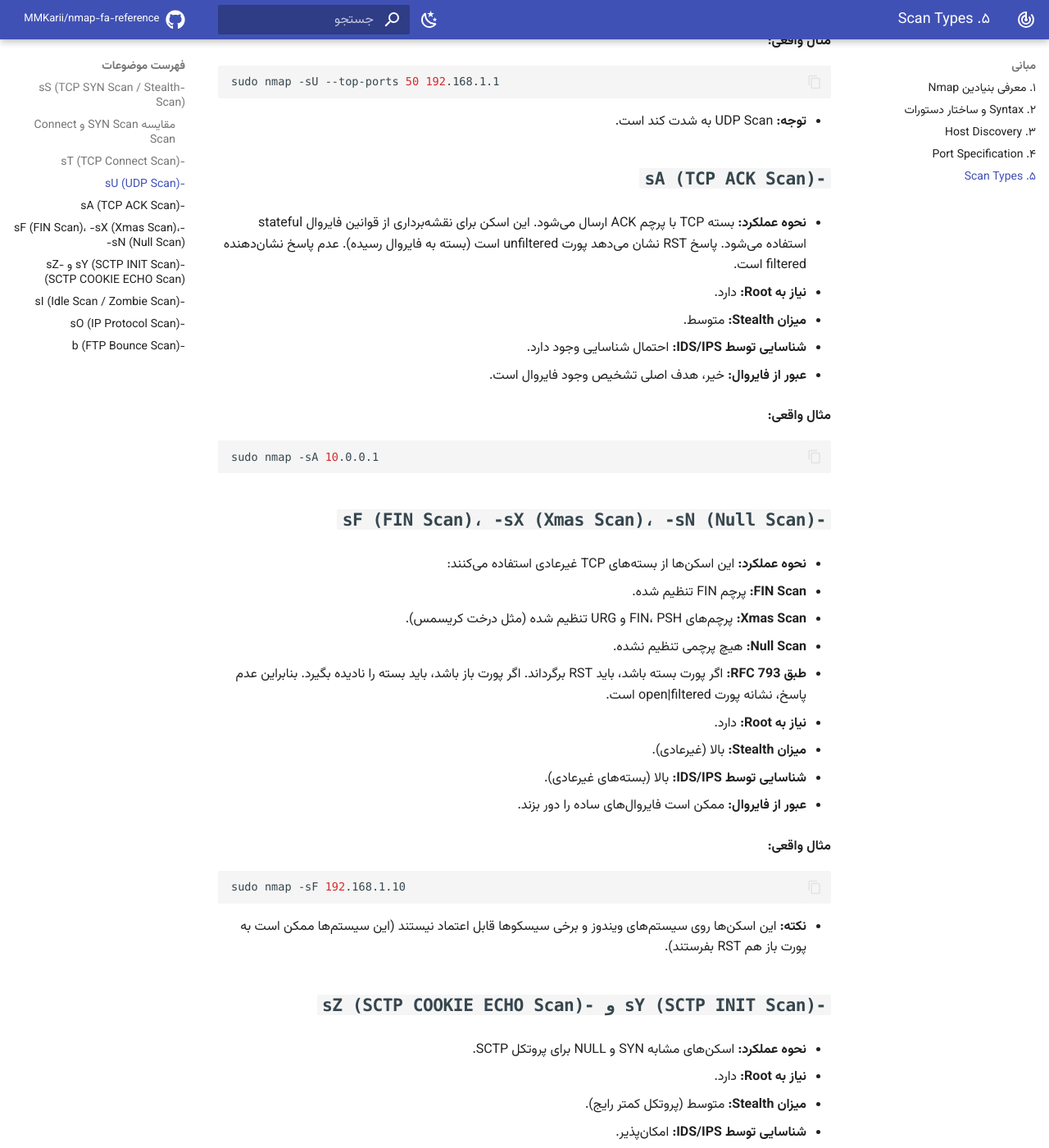
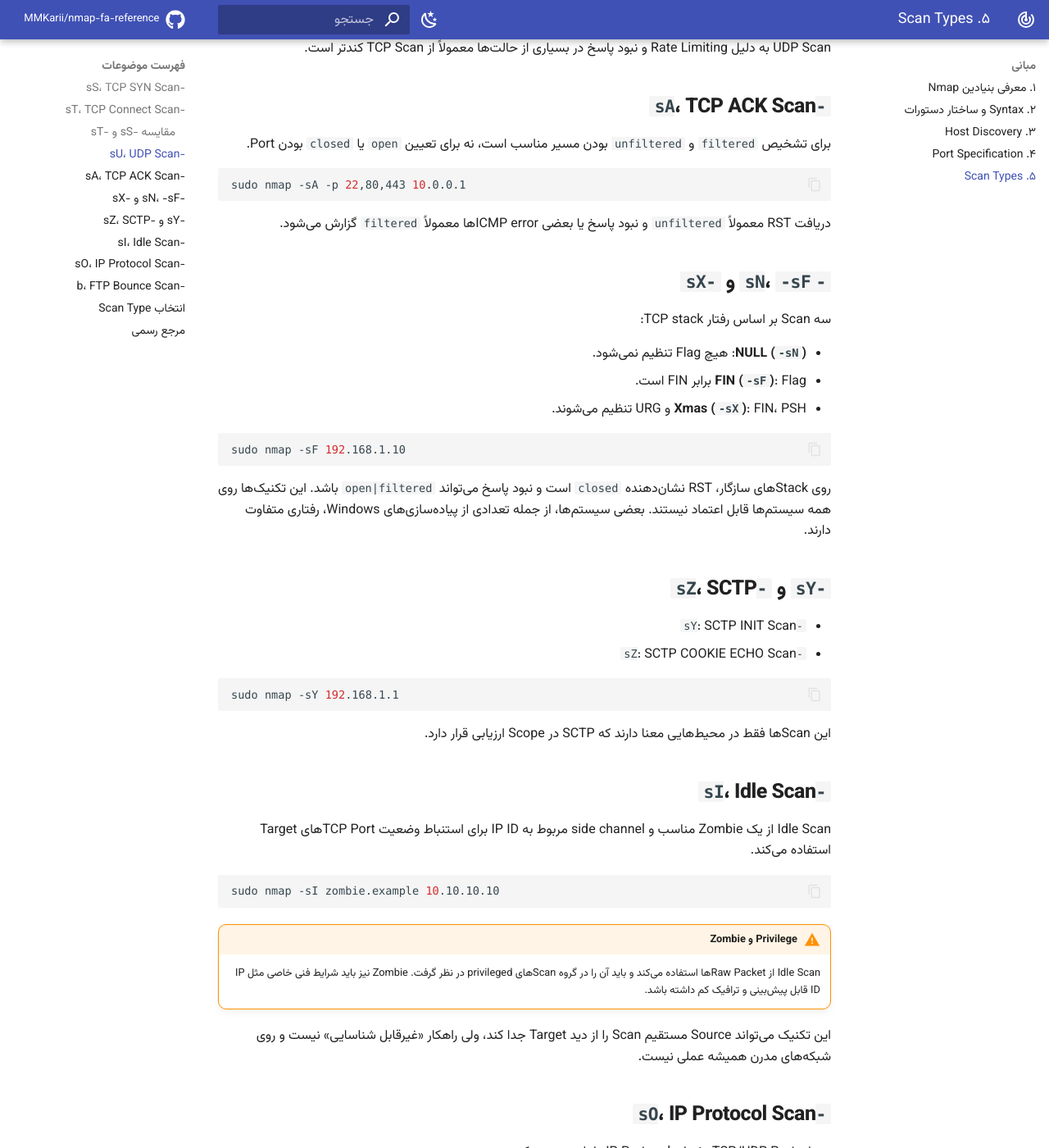
Before and after one commit to MMKarii/nmap-fa-reference, an MkDocs documentation site: the page built from docs/05-scan-types.md, in a window 1280 px wide and 1400 px high, scrolled down 1588 px. Shown: the whole window at 82% size. Built offline with MkDocs 1.6.1 and Material for MkDocs 9.7.7, drawn with Linux system fonts in a browser that asks for light colours; comment, search, counter and statistics services are not loaded; some of the changed text lies outside the part shown.

Commit message:
Review scan types and privilege requirements

````diff
--- a/docs/05-scan-types.md
+++ b/docs/05-scan-types.md
@@ -1,188 +1,136 @@
 # ۵. Scan Types، انواع اسکن
 
-## `-sS (TCP SYN Scan / Stealth Scan)`
+<div class="chapter-meta">
+<strong>هدف فصل:</strong> انتخاب Scan Type بر اساس Protocol، سطح دسترسی و نوع اطلاعات موردنیاز، نه بر اساس برچسب‌های مبهم مثل «نامرئی».
+</div>
 
-- **نحوه عملکرد:** بسته TCP با پرچم SYN ارسال می‌شود. پاسخ SYN/ACK نشان‌دهنده پورت باز است (Nmap سپس با ارسال RST ارتباط را می‌بندد). پاسخ RST نشان‌دهنده پورت بسته است. عدم پاسخ به معنای فیلتر شده است.
+بیشتر Scan Typeهای Nmap از Raw Packet استفاده می‌کنند و روی Unix به دسترسی privileged نیاز دارند. طبق Reference Guide، کاربران بدون این دسترسی معمولاً فقط TCP Connect Scan و FTP Bounce Scan را از میان Scan Typeهای این بخش اجرا می‌کنند.
 
-- **نیاز به Root:** دارد.
+## `-sS`، TCP SYN Scan
 
-- **میزان Stealth:** بالا. هیچ connection کامل TCP برقرار نمی‌شود.
+Nmap یک SYN ارسال می‌کند:
 
-- **شناسایی توسط IDS/IPS:** احتمال شناسایی وجود دارد، اما کمتر از Connect Scan.
-
-- **عبور از فایروال:** می‌تواند برخی از فایروال‌های ساده را دور بزند.
-
-**مثال واقعی:**
+- `SYN/ACK` معمولاً یعنی `open`.
+- `RST` معمولاً یعنی `closed`.
+- نبود پاسخ پس از Retryها یا بعضی ICMP unreachableها معمولاً به `filtered` منجر می‌شود.
 
 ```bash
 sudo nmap -sS 10.10.10.10
 ```
 
-### مقایسه SYN Scan و Connect Scan
+این Scan اتصال TCP کامل را برقرار نمی‌کند و به همین دلیل نسبت به Connect Scan Packet و Log کمتری تولید می‌کند، ولی IDS/IPSهای امروزی همچنان قادر به شناسایی آن هستند.
 
-| ویژگی | SYN Scan (`-sS`) | Connect Scan (`-sT`) |
-|---|---|---|
-| نیاز به Root | بله | خیر |
-| Connection کامل | خیر | بله |
-| سطح لاگ | کمتر | بیشتر، در هدف |
-| سرعت | سریع‌تر | کندتر |
+## `-sT`، TCP Connect Scan
 
-## `-sT (TCP Connect Scan)`
-
-- **نحوه عملکرد:** از سیستم‌کال connect() استفاده می‌کند تا یک connection کامل سه‌وجهه TCP برقرار کند. اگر موفق شود، پورت باز است.
-
-- **نیاز به Root:** ندارد.
-
-- **میزان Stealth:** پایین. connection کامل در لاگ سیستم هدف ثبت می‌شود.
-
-- **شناسایی توسط IDS/IPS:** به راحتی شناسایی می‌شود.
-
-- **عبور از فایروال:** سخت‌تر.
-
-**مثال واقعی:**
+از `connect()` سیستم عامل برای برقراری اتصال TCP استفاده می‌کند.
 
 ```bash
 nmap -sT 192.168.1.1
 ```
 
-## `-sU (UDP Scan)`
+این روش برای کاربر بدون Raw Packet privilege مناسب است. چون Connection کامل برقرار می‌شود، Service هدف احتمال بیشتری دارد اتصال را Log کند.
 
-- **نحوه عملکرد:** بسته UDP خالی (یا با Payload) به پورت هدف ارسال می‌شود. اگر پاسخ ICMP Port Unreachable دریافت شود، پورت بسته است. اگر پاسخ UDP دریافت شود، پورت باز است. اگر هیچ پاسخی نیاید، پورت open|filtered در نظر گرفته می‌شود.
+### مقایسه `-sS` و `-sT`
 
-- **نیاز به Root:** دارد (برای ارسال بسته‌های UDP خام).
+| ویژگی | SYN Scan | Connect Scan |
+|---|---|---|
+| Raw Packet privilege | معمولاً لازم | لازم نیست |
+| TCP handshake کامل | خیر | بله |
+| کنترل Nmap روی Packet | بیشتر | کمتر |
+| احتمال ثبت Connection در Service log | کمتر | بیشتر |
 
-- **میزان Stealth:** متوسط (ترافیک UDP رایج است).
+## `-sU`، UDP Scan
 
-- **شناسایی توسط IDS/IPS:** امکان‌پذیر.
+Nmap برای Portهای مختلف UDP probe می‌فرستد. برای بعضی Portهای شناخته‌شده payload مخصوص Protocol استفاده می‌شود.
 
-- **عبور از فایروال:** بستگی به قوانین دارد.
-
-**مثال واقعی:**
+- پاسخ UDP می‌تواند `open` بودن Port را نشان دهد.
+- ICMP Port Unreachable معمولاً `closed` را نشان می‌دهد.
+- نبود پاسخ اغلب به `open|filtered` منجر می‌شود.
 
 ```bash
 sudo nmap -sU --top-ports 50 192.168.1.1
 ```
 
-- **توجه:** UDP Scan به شدت کند است.
+UDP Scan به دلیل Rate Limiting و نبود پاسخ در بسیاری از حالت‌ها معمولاً از TCP Scan کندتر است.
 
-## `-sA (TCP ACK Scan)`
+## `-sA`، TCP ACK Scan
 
-- **نحوه عملکرد:** بسته TCP با پرچم ACK ارسال می‌شود. این اسکن برای نقشه‌برداری از قوانین فایروال stateful استفاده می‌شود. پاسخ RST نشان می‌دهد پورت unfiltered است (بسته به فایروال رسیده). عدم پاسخ نشان‌دهنده filtered است.
-
-- **نیاز به Root:** دارد.
-
-- **میزان Stealth:** متوسط.
-
-- **شناسایی توسط IDS/IPS:** احتمال شناسایی وجود دارد.
-
-- **عبور از فایروال:** خیر، هدف اصلی تشخیص وجود فایروال است.
-
-**مثال واقعی:**
+برای تشخیص `filtered` و `unfiltered` بودن مسیر مناسب است، نه برای تعیین `open` یا `closed` بودن Port.
 
 ```bash
-sudo nmap -sA 10.0.0.1
+sudo nmap -sA -p 22,80,443 10.0.0.1
 ```
 
-## `-sF (FIN Scan)، -sX (Xmas Scan)، -sN (Null Scan)`
+دریافت RST معمولاً `unfiltered` و نبود پاسخ یا بعضی ICMP errorها معمولاً `filtered` گزارش می‌شود.
 
-- **نحوه عملکرد:** این اسکن‌ها از بسته‌های TCP غیرعادی استفاده می‌کنند:
+## `-sN`، `-sF` و `-sX`
 
-- **FIN Scan:** پرچم FIN تنظیم شده.
+سه Scan بر اساس رفتار TCP stack:
 
-- **Xmas Scan:** پرچم‌های FIN، PSH و URG تنظیم شده (مثل درخت کریسمس).
-
-- **Null Scan:** هیچ پرچمی تنظیم نشده.
-
-- **طبق RFC 793:** اگر پورت بسته باشد، باید RST برگرداند. اگر پورت باز باشد، باید بسته را نادیده بگیرد. بنابراین عدم پاسخ، نشانه پورت open|filtered است.
-
-- **نیاز به Root:** دارد.
-
-- **میزان Stealth:** بالا (غیرعادی).
-
-- **شناسایی توسط IDS/IPS:** بالا (بسته‌های غیرعادی).
-
-- **عبور از فایروال:** ممکن است فایروال‌های ساده را دور بزند.
-
-**مثال واقعی:**
+- **NULL (`-sN`)**: هیچ Flag تنظیم نمی‌شود.
+- **FIN (`-sF`)**: Flag برابر FIN است.
+- **Xmas (`-sX`)**: FIN، PSH و URG تنظیم می‌شوند.
 
 ```bash
 sudo nmap -sF 192.168.1.10
 ```
 
-- **نکته:** این اسکن‌ها روی سیستم‌های ویندوز و برخی سیسکوها قابل اعتماد نیستند (این سیستم‌ها ممکن است به پورت باز هم RST بفرستند).
+روی Stackهای سازگار، RST نشان‌دهنده `closed` است و نبود پاسخ می‌تواند `open|filtered` باشد. این تکنیک‌ها روی همه سیستم‌ها قابل اعتماد نیستند. بعضی سیستم‌ها، از جمله تعدادی از پیاده‌سازی‌های Windows، رفتاری متفاوت دارند.
 
-## `-sY (SCTP INIT Scan) و -sZ (SCTP COOKIE ECHO Scan)`
+## `-sY` و `-sZ`، SCTP
 
-- **نحوه عملکرد:** اسکن‌های مشابه SYN و NULL برای پروتکل SCTP.
-
-- **نیاز به Root:** دارد.
-
-- **میزان Stealth:** متوسط (پروتکل کمتر رایج).
-
-- **شناسایی توسط IDS/IPS:** امکان‌پذیر.
-
-- **عبور از فایروال:** بستگی به پشتیبانی از SCTP دارد.
-
-**مثال واقعی:**
+- `-sY`: SCTP INIT Scan
+- `-sZ`: SCTP COOKIE ECHO Scan
 
 ```bash
 sudo nmap -sY 192.168.1.1
 ```
 
-## `-sI (Idle Scan / Zombie Scan)`
+این Scanها فقط در محیط‌هایی معنا دارند که SCTP در Scope ارزیابی قرار دارد.
 
-- **نحوه عملکرد:** یک تکنیک اسکن پیشرفته و کاملاً غیرمستقیم که از یک میزبان ثالث (Zombie) برای اسکن هدف استفاده می‌کند. با دستکاری شماره توالی TCP Zombie و مشاهده تغییرات آن، وضعیت پورت‌های هدف استنباط می‌شود.
+## `-sI`، Idle Scan
 
-- **نیاز به Root:** ندارد (اما یافتن Zombie مناسب نیازمند دسترسی است).
-
-- **میزان Stealth:** بسیار بالا (منبع ترافیک، Zombie است).
-
-- **شناسایی توسط IDS/IPS:** بسیار دشوار.
-
-- **عبور از فایروال:** بله، اگر Zombie در موقعیت مناسب باشد.
-
-**مثال واقعی:**
+Idle Scan از یک Zombie مناسب و side channel مربوط به IP ID برای استنباط وضعیت TCP Portهای Target استفاده می‌کند.
 
 ```bash
-nmap -sI zombie_ip 10.10.10.10
+sudo nmap -sI zombie.example 10.10.10.10
 ```
 
-- **معایب:** پیچیده، کند، و نیازمند یافتن Zombie با پیش‌بینی‌پذیر بودن شماره‌های توالی و عدم ترافیک فعال.
+!!! warning "Privilege و Zombie"
+    Idle Scan از Raw Packetها استفاده می‌کند و باید آن را در گروه Scanهای privileged در نظر گرفت. Zombie نیز باید شرایط فنی خاصی مثل IP ID قابل پیش‌بینی و ترافیک کم داشته باشد.
 
-## `-sO (IP Protocol Scan)`
+این تکنیک می‌تواند Source مستقیم Scan را از دید Target جدا کند، ولی راهکار «غیرقابل شناسایی» نیست و روی شبکه‌های مدرن همیشه عملی نیست.
 
-- **نحوه عملکرد:** بسته‌های IP را با شماره پروتکل‌های مختلف (مثلاً ۱ برای ICMP، ۶ برای TCP) ارسال می‌کند تا پروتکل‌های لایه شبکه‌ای که توسط میزبان هدف پشتیبانی می‌شوند را شناسایی کند.
+## `-sO`، IP Protocol Scan
 
-- **نیاز به Root:** دارد.
-
-- **میزان Stealth:** پایین.
-
-- **شناسایی توسط IDS/IPS:** بالا.
-
-- **عبور از فایروال:** خیر.
-
-**مثال واقعی:**
+به‌جای TCP/UDP Port، شماره IP Protocolها را بررسی می‌کند.
 
 ```bash
 sudo nmap -sO 192.168.1.1
 ```
 
-## `-b (FTP Bounce Scan)`
+برای مثال می‌تواند پشتیبانی از Protocolهایی مثل ICMP یا TCP را در سطح IP بررسی کند.
 
-- **نحوه عملکرد:** از یک سرور FTP معیوب که از ویژگی PROXY یا PORT پشتیبانی می‌کند، برای اسکن غیرمستقیم پورت‌های یک سیستم سوم استفاده می‌کند.
+## `-b`، FTP Bounce Scan
 
-- **نیاز به Root:** ندارد.
-
-- **میزان Stealth:** متوسط (منبع ترافیک، سرور FTP است).
-
-- **شناسایی توسط IDS/IPS:** امکان‌پذیر.
-
-- **عبور از فایروال:** ممکن است.
-
-**مثال واقعی:**
+FTP Bounce یک Scan قدیمی است که از FTP Serverهای آسیب‌پذیر برای اتصال به Host ثالث استفاده می‌کند.
 
 ```bash
-nmap -b ftp_server:port target_ip
+nmap -b ftp.example:21 target
 ```
 
-- **نکته:** این آسیب‌پذیری امروزه بسیار نادر است.
+این Scan در Nmap deprecated است و Serverهای قابل استفاده برای آن امروزه نادر هستند.
+
+## انتخاب Scan Type
+
+| هدف | انتخاب رایج |
+|---|---|
+| TCP assessment با privilege | `-sS` |
+| TCP assessment بدون raw privilege | `-sT` |
+| UDP | `-sU` |
+| بررسی Filter rules | `-sA` |
+| IP Protocol inventory | `-sO` |
+
+## مرجع رسمی
+
+- [Port Scanning Techniques](https://nmap.org/book/man-port-scanning-techniques.html)
````
